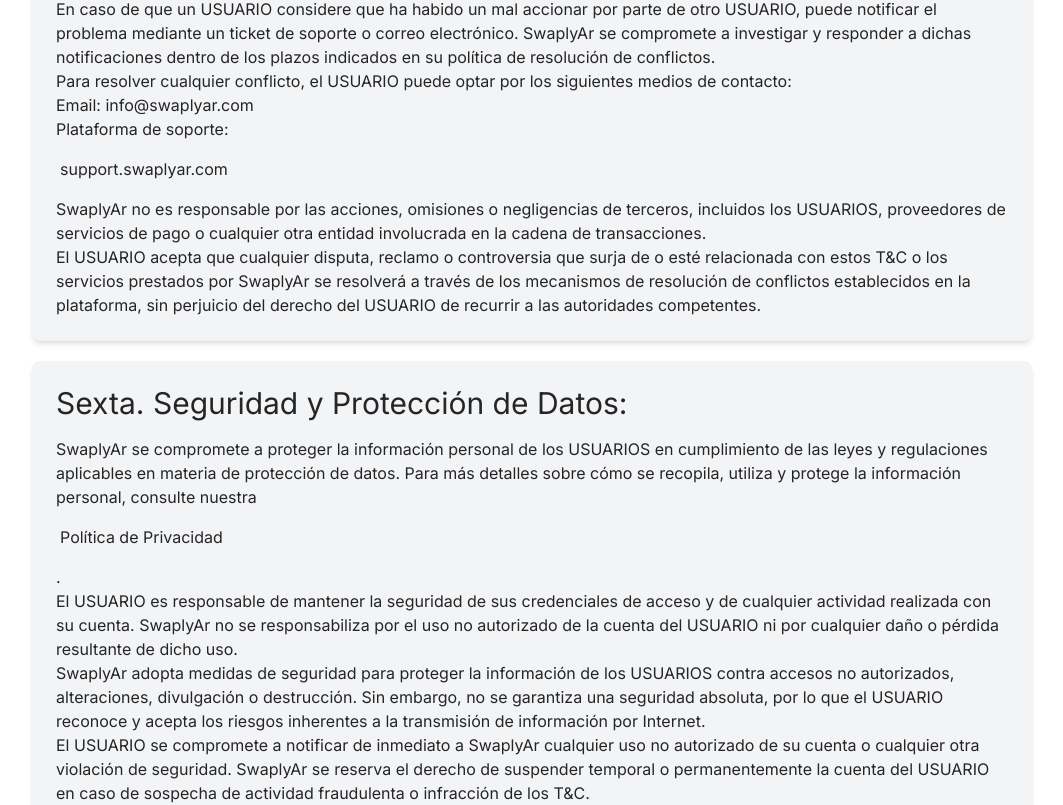
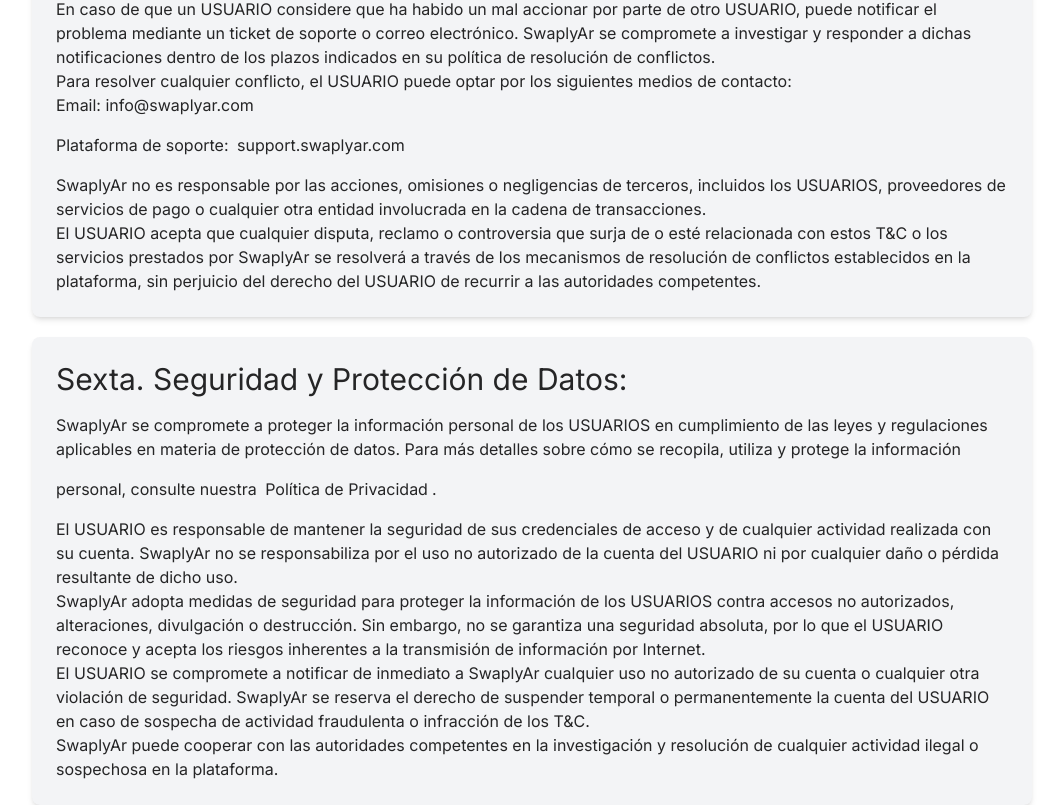
Before and after one commit to SwaplyarDev/swaplyar-frontend, a Next.js app: page /info/terms-and-conditions in a window 1280 px wide. Shown: the part 2060-2865 px from the top of the page, without its empty margins (108-1171 px from the left). Built offline with nearby package versions, Linux system fonts and the light colour scheme; no server answers.

Commit message:
Corrige el estilo del enlace en el componente

```diff
--- a/components/ui/LinkWithHover/LinkWithHover.tsx
+++ b/components/ui/LinkWithHover/LinkWithHover.tsx
@@ -22,7 +22,7 @@ const LinkWithHover: FC<LinkWithHoverProps> = ({ href, children }) => {
       target="_blank"
       onMouseOver={handleMouseOver}
       onMouseOut={handleMouseOut}
-      className="relative m-1 flex h-[48px] items-center gap-2 transition-transform duration-300 ease-in-out hover:scale-105 hover:text-blue-700 dark:text-sky-500 dark:hover:text-sky-600"
+      className="relative m-1 inline-flex h-[48px] items-center gap-2 transition-transform duration-300 ease-in-out hover:scale-105 hover:text-blue-700 dark:text-sky-500 dark:hover:text-sky-600"
     >
       {children}
     </a>
```
